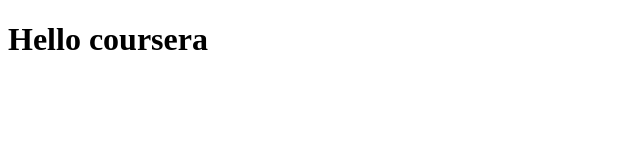
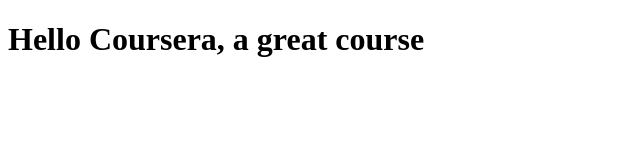
Before and after one commit to Maap014/Coursera-test, a plain HTML site: page site/index.html in a window 1280 px wide. Shown: the whole page, without its empty margins (0-640 px from the left). Drawn offline with Linux system fonts and the light colour scheme.

Commit message:
added something

```diff
--- a/site/index.html
+++ b/site/index.html
@@ -7,6 +7,6 @@
     <title>Hello Coursera</title>
 </head>
 <body>
-    <h1>Hello coursera</h1>
+    <h1>Hello Coursera, a great course</h1>
 </body>
 </html>
```
